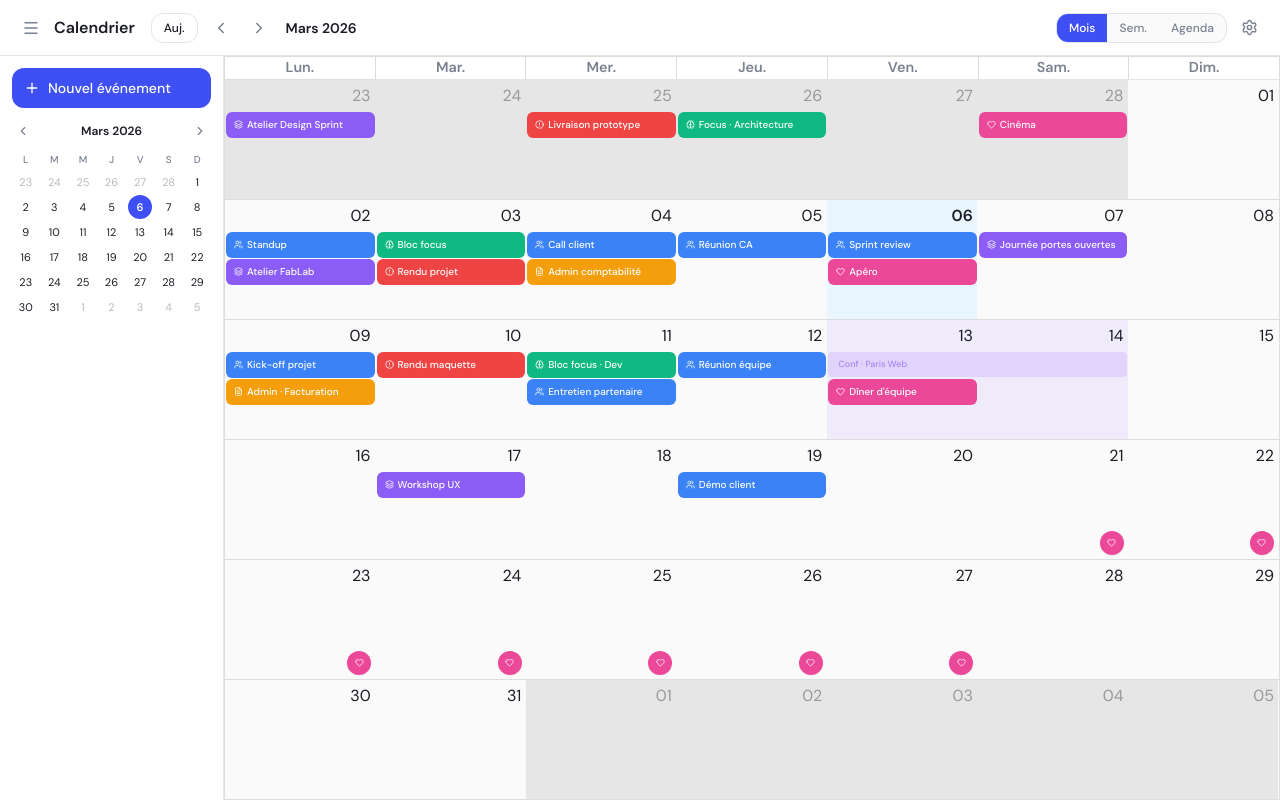
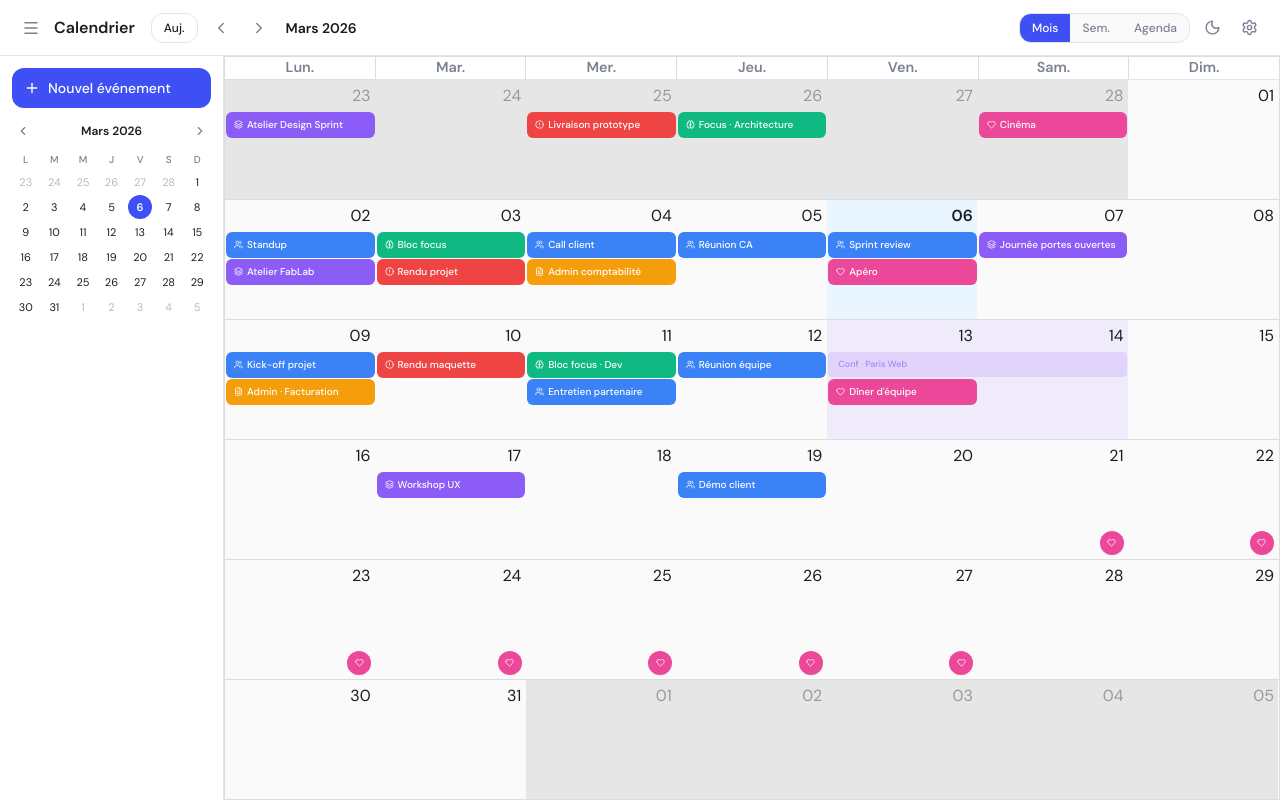
Before and after one commit to essenlive/web-cal, a React (Vite) app: page / in a window 1280 px wide. Built offline with nearby package versions, Linux system fonts and the light colour scheme.

Commit message:
Added theme toggle

```diff
--- a/src/App.tsx
+++ b/src/App.tsx
@@ -13,6 +13,7 @@ function DarkModeWatcher({ children }: { children: React.ReactNode }) {
   return <>{children}</>;
 }
 
+
 export default function App() {
   return (
     <DataProviderContext>
--- a/src/components/sidebar/Header.tsx
+++ b/src/components/sidebar/Header.tsx
@@ -1,6 +1,6 @@
 import { format, addMonths, subMonths, addWeeks, subWeeks } from "date-fns";
 import { fr } from "date-fns/locale";
-import { ChevronLeft, ChevronRight, Settings, Menu } from "lucide-react";
+import { ChevronLeft, ChevronRight, Settings, Menu, Sun, Moon } from "lucide-react";
 import { Link } from "react-router-dom";
 import { cn } from "../../lib/utils";
 import { useUIStore } from "../../store";
@@ -13,7 +13,7 @@ const VIEWS: { id: CalendarView; label: string }[] = [
 ];
 
 export function Header() {
-  const { view, setView, currentDate, setCurrentDate, toggleSidebar } = useUIStore();
+  const { view, setView, currentDate, setCurrentDate, toggleSidebar, darkMode, toggleDark } = useUIStore();
 
   const navigate = (dir: 1 | -1) => {
     const fns: Record<CalendarView, (d: Date, n: number) => Date> = {
@@ -72,6 +72,9 @@ export function Header() {
       </div>
 
       {/* Right */}
+      <button onClick={toggleDark} className="p-1.5 rounded-lg hover:bg-muted text-muted-foreground" aria-label="Basculer le thème">
+        {darkMode ? <Sun size={17} /> : <Moon size={17} />}
+      </button>
       <Link to="/settings" className="p-1.5 rounded-lg hover:bg-muted text-muted-foreground">
         <Settings size={17} />
       </Link>
```
